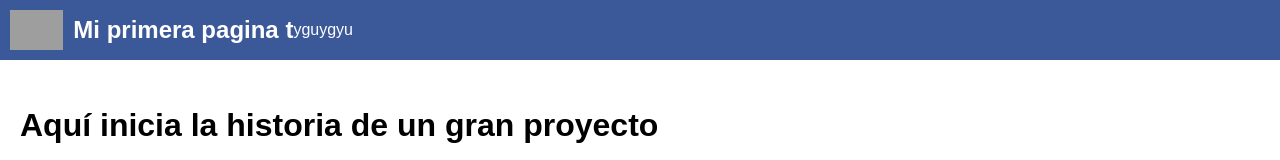
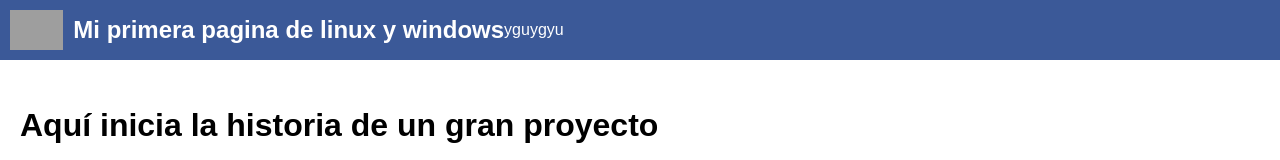
Before and after one commit to CarSerr/MiPrimeraPagina, a plain HTML site: page index.html in a window 1280 px wide. Shown: the top 160 px of the page. Drawn offline with Linux system fonts and the light colour scheme; grey boxes are pictures that could not be loaded.

Commit message:
Trabajo terminado

```diff
--- a/index.html
+++ b/index.html
@@ -9,7 +9,7 @@
 <body>
     <div class="header">
         <img src="https://www.google.com/url?sa=i&url=https%3A%2F%2Fillustoon.com%2F%3Fid%3D7823&psig=AOvVaw3BEgocoZZ0V5ZM_S5AG945&ust=1723910167459000&source=images&cd=vfe&opi=89978449&ved=0CBQQjRxqFwoTCMDk1v_v-YcDFQAAAAAdAAAAABAE" alt="Logo">
-        <h1>Mi primera pagina t</h1>yguygyu
+        <h1>Mi primera pagina de linux y windows</h1>yguygyu
     </div>
 
     <div class="content">
```
